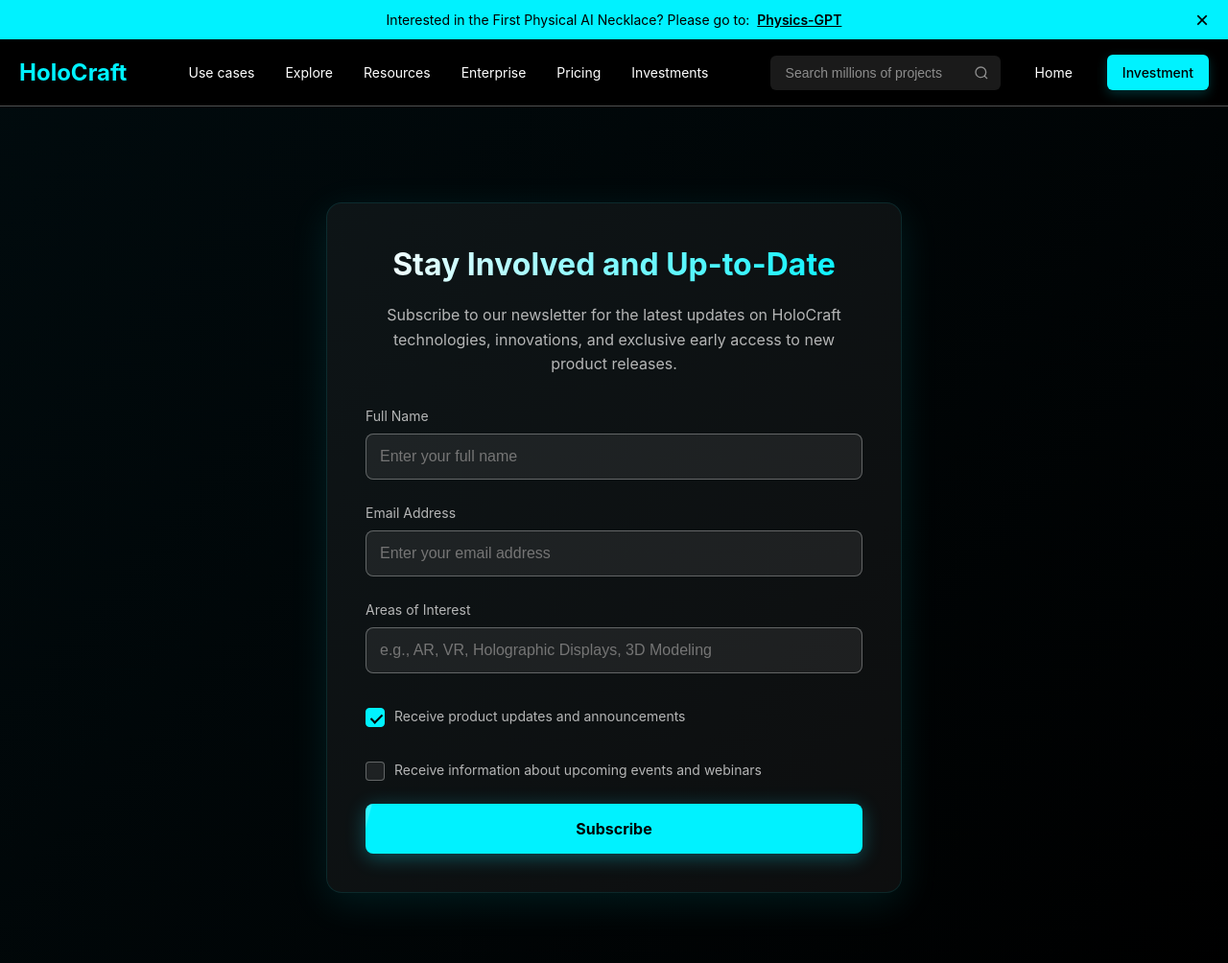
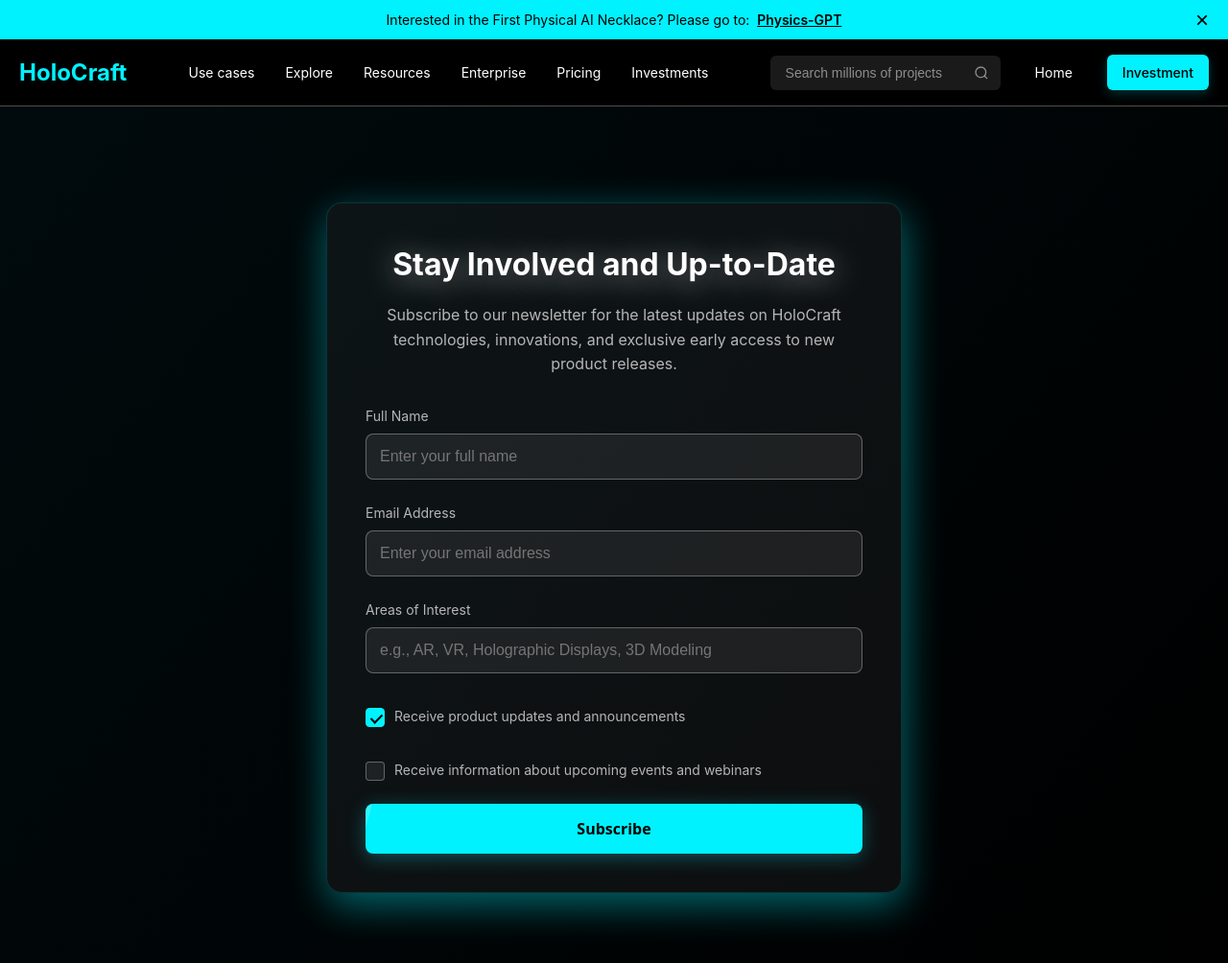
Before and after one commit to holocraft-technologies/holocraft-website-test, a plain HTML site: page emailsub.html in a window 1280 px wide. Shown: the whole page at 96% size. Drawn offline with Linux system fonts and the light colour scheme.

Commit message:
Add files via upload

```diff
--- a/emailsub.html
+++ b/emailsub.html
@@ -279,8 +279,8 @@
             padding: 40px;
             background-color: rgba(255, 255, 255, 0.05);
             border-radius: 16px;
-            box-shadow: 0 10px 40px rgba(0, 242, 255, 0.1);
-            border: 1px solid rgba(0, 242, 255, 0.1);
+            box-shadow: 2px 12px 40px rgba(0, 242, 255, 0.42);
+            border: 1px solid rgba(0, 242, 255, 0.15);
             animation: fadeIn 1s ease-out;
         }
 
@@ -293,7 +293,9 @@
             font-size: 32px;
             margin-bottom: 16px;
             text-align: center;
-            background: linear-gradient(to right, #ffffff, var(--primary-color));
+            text-shadow: 0 4px 32px rgba(255, 255, 255, 0.5518);
+            background: white;
+            color: #ffffff;
             -webkit-background-clip: text;
             background-clip: text;
             color: transparent;
@@ -353,7 +355,7 @@
             border: none;
             border-radius: 8px;
             font-size: 16px;
-            font-weight: 600;
+            font-weight: 400;
             cursor: pointer;
             transition: all 0.3s;
             box-shadow: 0 4px 20px rgba(21, 235, 255, 0.3);
@@ -363,6 +365,7 @@
             text-align: center;
             width: 100%;
             text-decoration: none;
+            font-family: system-ui, -apple-system, BlinkMacSystemFont, 'Segoe UI', Roboto, Oxygen, Ubuntu, Cantarell, 'Open Sans', 'Helvetica Neue', sans-serif;
         }
 
         .submit-btn::before {
```
Also changed, not shown: enterprise.html (+5 -2 lines), explore.html (+5 -2 lines), index.html (+5 -4 lines), investors.html (+7 -4 lines), overview.html (+3 -1 lines), pricing.html (+1 -1 lines), use-cases.html (+3 -1 lines).
